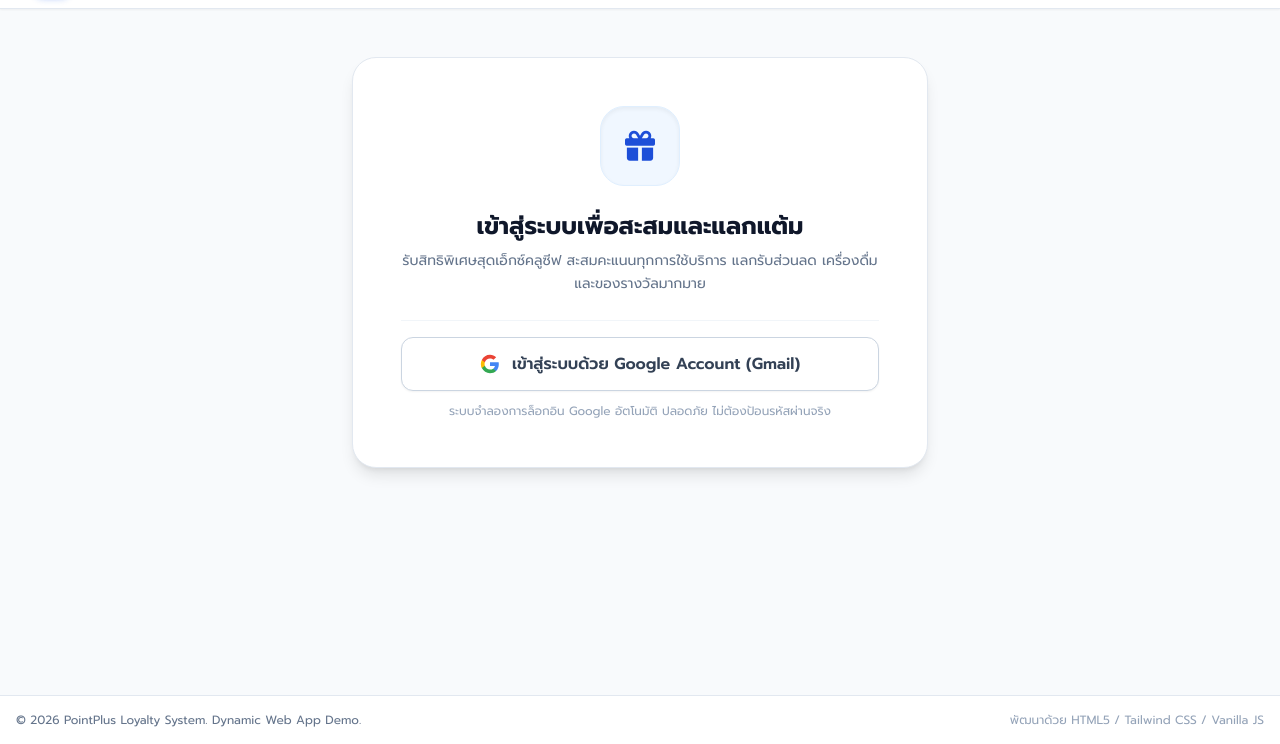
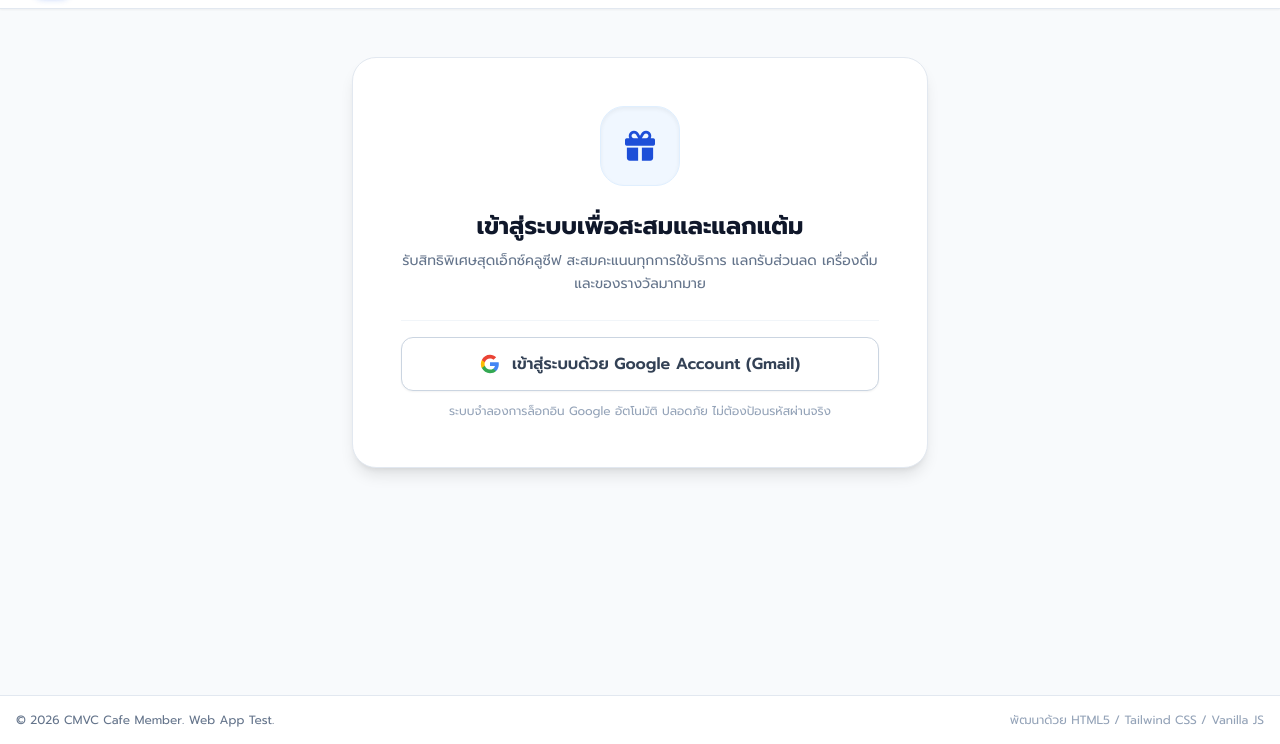
Before and after one commit to Phum23/CMVC-Cafe-Member, a plain HTML site: page index.html in a window 1280 px wide. Shown: the part 56-800 px from the top of the page. Drawn offline with nearby package versions, Linux system fonts and the light colour scheme.

Commit message:
Update index.html

```diff
--- a/index.html
+++ b/index.html
@@ -489,7 +489,7 @@
     <!-- Footer -->
     <footer class="bg-white border-t border-slate-200 mt-auto py-4 text-center text-xs text-slate-500">
         <div class="max-w-7xl mx-auto px-4 flex flex-col sm:flex-row justify-between items-center gap-2">
-            <span>© 2026 PointPlus Loyalty System. Dynamic Web App Demo.</span>
+            <span>© 2026 CMVC Cafe Member. Web App Test.</span>
             <span class="text-slate-400">พัฒนาด้วย HTML5 / Tailwind CSS / Vanilla JS</span>
         </div>
     </footer>
```
